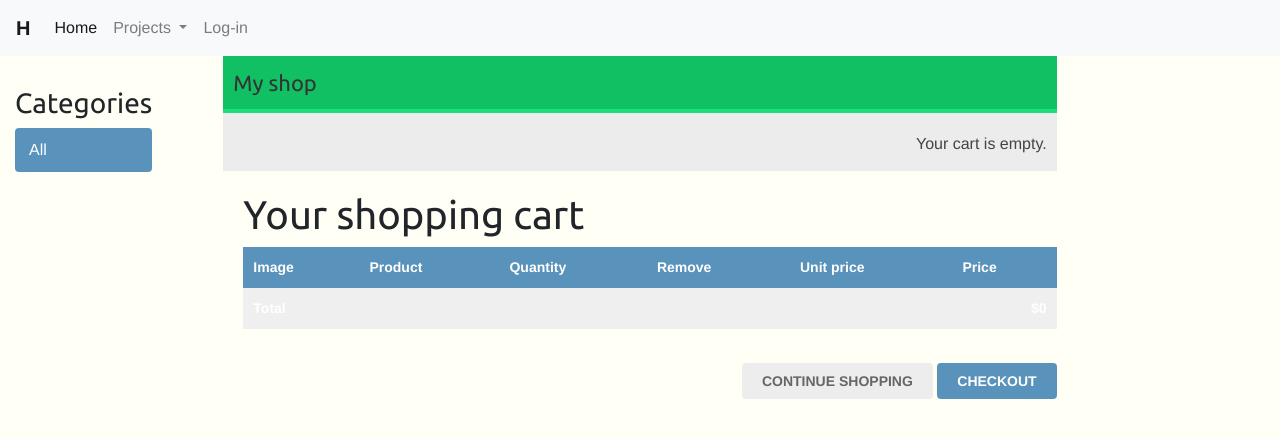
After one commit to Nenu1985/heroku, a Django app: page /cart/ in a window 1280 px wide. The commit adds this page. Shown: the top 438 px of the page. Run offline with Django 3.2, Linux system fonts and the light colour scheme; parts of the project's set-up code (start-up, migrations or seed data) failed here and were passed over; some libraries are stand-ins or nearby versions; some web fonts are replaced.

Commit message:
Cart templates

```diff
--- a/cart/cart.py
+++ b/cart/cart.py
@@ -56,8 +56,8 @@ class Cart(object):
             self.cart[str(product.id)]['product'] = product
         for item in self.cart.values():
             item['price'] = Decimal(item['price'])
-        item['total_price'] = item['price'] * item['quantity']
-        yield item
+            item['total_price'] = item['price'] * item['quantity']
+            yield item
 
     def __len__(self):
         """
--- a/cart/forms.py
+++ b/cart/forms.py
@@ -0,0 +1,15 @@
+from django import forms
+
+PRODUCT_QUANTITY_CHOICES = [(i, str(i)) for i in range(1, 21)]
+
+
+class CartAddProductForm(forms.Form):
+
+    quantity = forms.TypedChoiceField(
+        choices=PRODUCT_QUANTITY_CHOICES,
+        coerce=int,  # convert the input into an integer
+    )
+
+    update = forms.BooleanField(required=False,
+                                initial=False,
+                                widget=forms.HiddenInput)
--- /dev/null
+++ b/cart/templates/cart/detail.html
@@ -0,0 +1,47 @@
+{% extends "shop/base.html" %}
+{% load static %}
+{% block title %}
+    Your shopping cart
+{% endblock %}
+{% block content %}
+    <h1>Your shopping cart</h1>
+    <table class="cart">
+        <thead>
+        <tr>
+            <th>Image</th>
+            <th>Product</th>
+            <th>Quantity</th>
+            <th>Remove</th>
+            <th>Unit price</th>
+            <th>Price</th>
+        </tr>
+        </thead>
+        <tbody>
+        {% for item in cart %}
+            {% with product=item.product %}
+                <tr>
+                    <td>
+                        <a href="{{ product.get_absolute_url }}">
+                            <img src="{% if product.image %}{{ product.image.url }}{% else %}{% static "img/no_image.png" %}{% endif %}">
+                        </a>
+                    </td>
+                    <td>{{ product.name }}</td>
+                    <td>{{ item.quantity }}</td>
+                    <td><a href="{% url "cart:cart-remove" product.id %}">Remove</a></td>
+                    <td class="num">${{ item.price }}</td>
+                    <td class="num">${{ item.total_price }}</td>
+                </tr>
+            {% endwith %}
+        {% endfor %}
+        <tr class="total">
+            <td>Total</td>
+            <td colspan="4"></td>
+            <td class="num">${{ cart.get_total_price }}</td>
+        </tr>
+        </tbody>
+    </table>
+    <p class="text-right">
+        <a href="{% url "shop:product-list" %}" class="button light">Continue shopping</a>
+        <a href="#" class="button">Checkout</a>
+    </p>
+{% endblock %}
--- /dev/null
+++ b/cart/urls.py
@@ -0,0 +1,10 @@
+from django.urls import path
+from . import views
+
+app_name = 'cart'  # Для темплейтов и конкретизации урла по имени апп
+
+urlpatterns = [
+    path('', views.cart_detail, name='cart-detail'),
+    path('add/<int:product_id>/', views.cart_add, name='cart-add'),
+    path('remove/<int:product_id>/', views.cart_remove, name='cart-remove'),
+]
--- a/cart/views.py
+++ b/cart/views.py
@@ -1,3 +1,34 @@
 from django.shortcuts import render
+from django.shortcuts import render, redirect, get_object_or_404
+from django.views.decorators.http import require_POST
+from shop.models import Product
+from .cart import Cart
+from .forms import CartAddProductForm
+
 
 # Create your views here.
+
+
+@require_POST
+def cart_add(request, product_id):
+    cart = Cart(request)
+    product = get_object_or_404(Product, id=product_id)
+    form = CartAddProductForm(request.POST)
+    if form.is_valid():
+        cd = form.cleaned_data
+        cart.add(product=product,
+                 quantity=cd['quantity'],
+                 update_quantity=cd['update'])
+        return redirect('cart:cart-detail')
+
+
+def cart_remove(request, product_id):
+    cart = Cart(request)
+    product = get_object_or_404(Product, id=product_id)
+    cart.remove(product)
+    return redirect('cart:cart-detail')
+
+
+def cart_detail(request):
+    cart = Cart(request)
+    return render(request, 'cart/detail.html', {'cart': cart})
--- a/gettingstarted/urls.py
+++ b/gettingstarted/urls.py
@@ -9,6 +9,7 @@ from . import settings
 from django.contrib.staticfiles.urls import static
 from django.contrib.staticfiles.urls import staticfiles_urlpatterns
 from django.contrib.auth import views as auth_views
+
 # from django.contrib.sitemaps.views import sitemap
 # from blog.sitemap import PostSitemap
 #
@@ -25,7 +26,6 @@ from django.contrib.auth import views as auth_views
 # Learn more here: https://docs.djangoproject.com/en/2.1/topics/http/urls/
 
 urlpatterns = [
-    path("", hello.views.index, name="index"),
     path('hello/', include('hello.urls', namespace='hello')),
     path("admin/", admin.site.urls),
     path('blog/', include('blog.urls', namespace='blog')),
@@ -36,11 +36,7 @@ urlpatterns = [
     path('account/', include('account.urls', namespace='account')),
     path('images/', include('images.urls', namespace='images')),
     path('shop/', include('shop.urls', namespace='shop')),
-    # path('sitemap.xml', sitemap, {'sitemaps': sitemaps},
-    #      name='django.contrib.sitemaps.views.sitemap')
-
-    # path('progressbarupload/', include('progressbarupload.urls')),
-# reset password urls
+    path('cart/', include('cart.urls', namespace='cart')),
     path('account/password_reset/',
          auth_views.PasswordResetView.as_view(template_name='account/registration/password_reset_form.html'),
          name='password_reset'),
@@ -51,9 +47,10 @@ urlpatterns = [
          auth_views.PasswordResetConfirmView.as_view(template_name='account/registration/password_reset_confirm.html'),
          name='password_reset_confirm'),
     path('account/reset/done/',
-         auth_views.PasswordResetCompleteView.as_view(template_name='account/registration/password_reset_complete.html'),
+         auth_views.PasswordResetCompleteView.as_view(
+             template_name='account/registration/password_reset_complete.html'),
          name='password_reset_complete'),
-
+    path("", hello.views.index, name="index"),
 ]
 if settings.DEBUG:
     urlpatterns += staticfiles_urlpatterns()
--- a/hello/templates/base.html
+++ b/hello/templates/base.html
@@ -62,6 +62,7 @@
                    aria-expanded="false"> Projects
                 </a>
                 <ul class="dropdown-menu" role="menu">
+                    <li class="nav-item"><a href="{% url 'shop:product-list' %}" class="nav-link">Shop</a></li>
                     <li class="nav-item"><a href="{% url 'pizzapp:home' %}" class="nav-link">Pizzashop</a></li>
                     <li class="nav-item"><a href="{% url 'collage:main' %}" class="nav-link">Collage</a></li>
                     <li class="nav-item"><a href="{% url 'blog:post_list' %}" class="nav-link">Blog</a></li>
--- a/pizzashopapp/static/css/style.css
+++ b/pizzashopapp/static/css/style.css
@@ -135,8 +135,8 @@ body {
 /* CONTENT */
 .content {
     padding-top: 0px;
-    padding-right: 40px;
-    padding-left: 40px;
+    padding-right: 10px;
+    padding-left: 10px;
     padding-bottom: 0;
 }
 
--- a/shop/static/css/shop.css
+++ b/shop/static/css/shop.css
@@ -47,7 +47,7 @@ body {
     border-collapse: collapse;
 }
 
-table th, table td {
+#shop table th, table td {
     text-align:left;
     font-size:14px;
     padding:10px;
@@ -142,7 +142,7 @@ table th, table td {
     padding-top:4px;
 }
 
-#content {
+#shop #content {
     overflow:visible;
     padding: 20px 0px 0px 20px;
 }
--- a/shop/templates/shop/base.html
+++ b/shop/templates/shop/base.html
@@ -3,7 +3,7 @@
 {% block title %}
     My shop
 {% endblock %}
-<div id="shop">
+
 {% block sidebar %}
     <div id="sidebar">
         <h3>Categories</h3>
@@ -19,10 +19,10 @@
         </ul>
     </div>
 {% endblock %}
-    {% block page %}
 
 
-
+{% block page %}
+    <div id="shop">
         <div id="header">
             <a href="/" class="logo">My shop</a>
         </div>
```
Also changed, not shown: other parts of shop/static/css/shop.css (+22 -22 lines), hello/templates/hello/main_page.html (+3 -4 lines), shop/templates/shop/product/detail.html (+7 -0 lines), shop/views.py (+7 -2 lines). Lines whose indentation alone changed are shown as unchanged.
